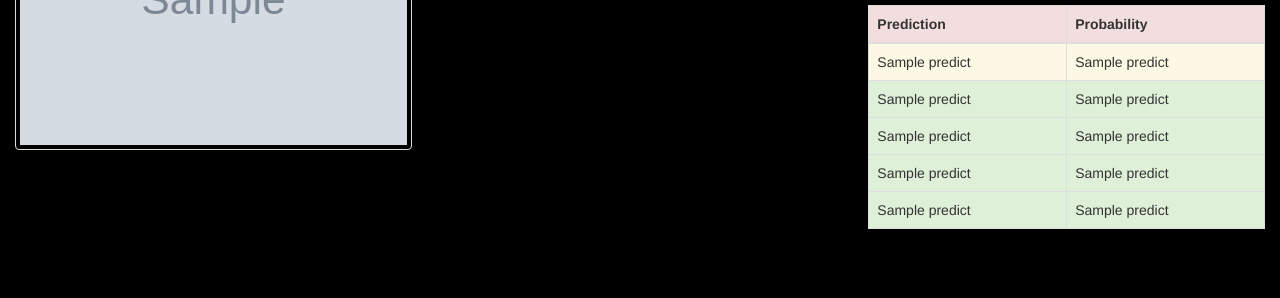
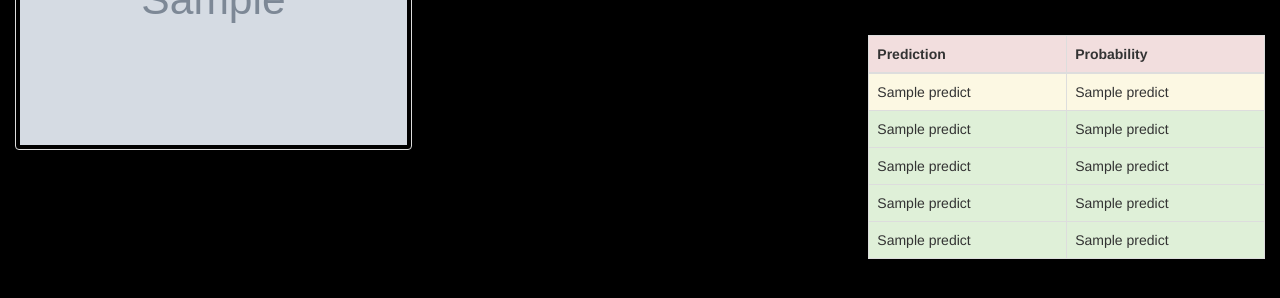
Before and after one commit to shengdade/ImagePredictionAlbum, a Flask app: template app/templates/view.html in a window 1280 px wide. Shown: the part 222-520 px from the top of the page. Run offline with Flask 2, Linux system fonts and the light colour scheme; the template is opened without the code that fills it: most values are stand-ins (such as "Sample title", 1, 10 or a date in 2020); grey boxes marked "Sample" are stand-in pictures; some libraries are stand-ins or nearby versions.

Commit message:
add table margin

```diff
--- a/app/templates/view.html
+++ b/app/templates/view.html
@@ -55,7 +55,7 @@
         </div>
         <div class="col-md-4">
             <canvas id="myChart2"></canvas>
-            <table class="table table-bordered table-hover table-responsive">
+            <table class="table table-bordered table-hover table-responsive" style="margin-top: 30px">
                 <thead>
                 <tr class="danger">
                     <th>Prediction</th>
```
